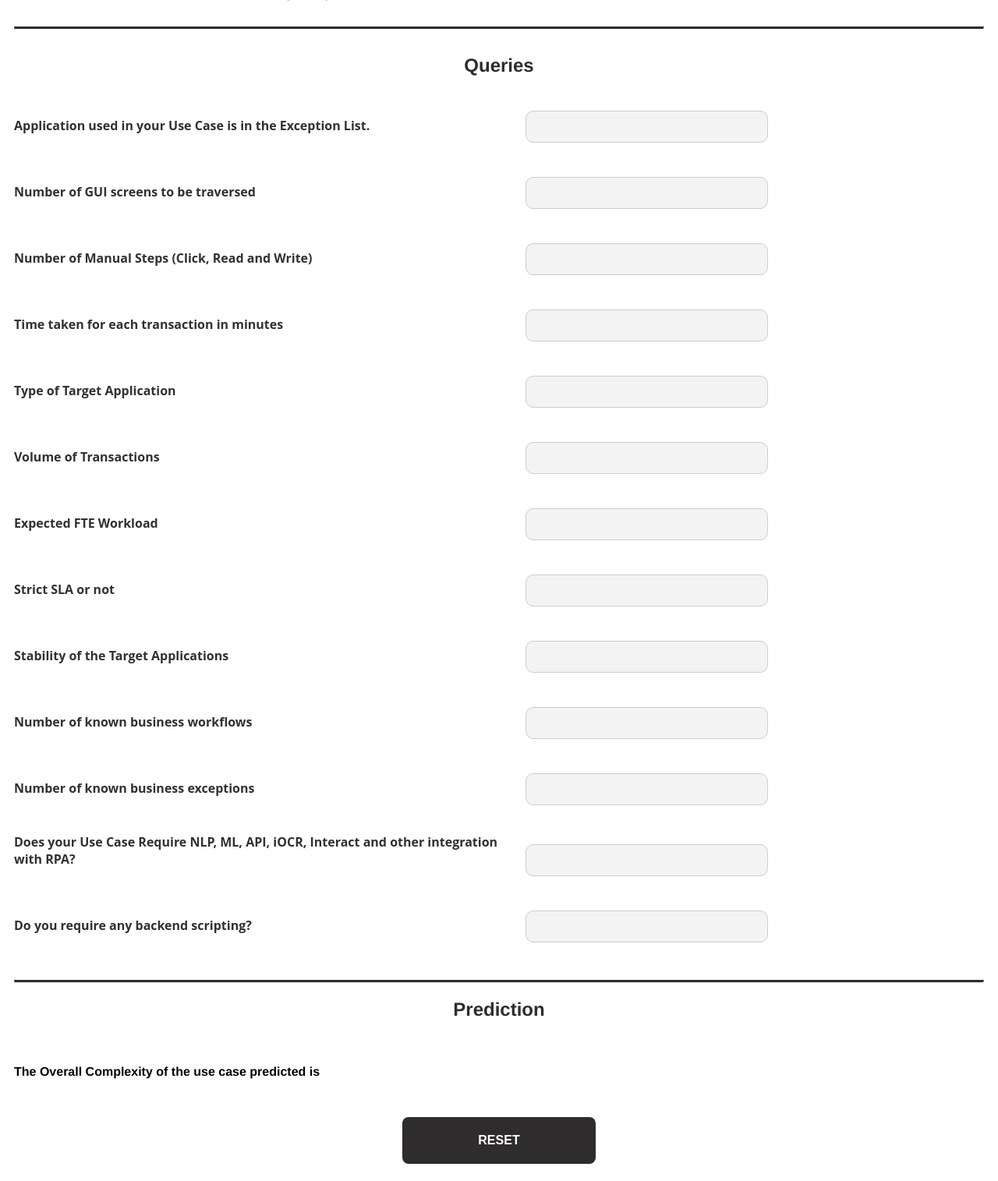
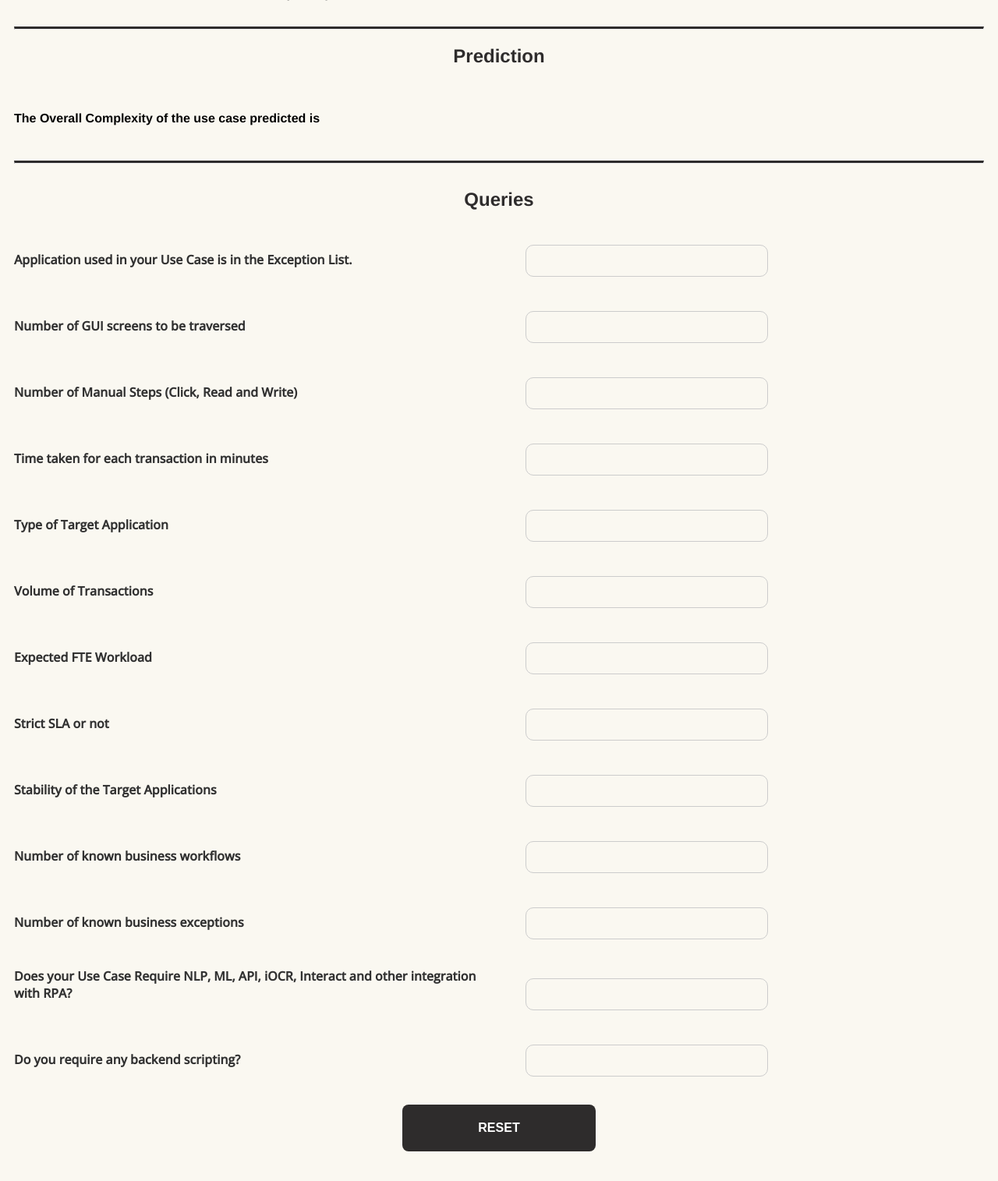
Before and after one commit to vaishnavpuram27/ComplexityAssessment, a Flask app: template templates/predict.html in a window 1280 px wide. Shown: the part 334-1849 px from the top of the page at 78% size. After the commit the page ends 1811 px from the top, so only its background shows below. Run offline with Flask 2, Linux system fonts and the light colour scheme; the template is opened without the code that fills it, so the values that code supplies are empty.

Commit message:
changes in predict file

```diff
--- a/templates/predict.html
+++ b/templates/predict.html
@@ -1,6 +1,21 @@
+<!DOCTYPE html>
+<html lang="en">
+
+<head>
+  <title>Complexity Assessment</title>
+  <meta charset="utf-8">
+  <meta name="viewport" content="width=device-width, initial-scale=1">
+  <link rel="preconnect" href="https://fonts.googleapis.com">
+  <link rel="preconnect" href="https://fonts.gstatic.com" crossorigin>
+  <link href="https://fonts.googleapis.com/css2?family=Open+Sans:wght@500&display=swap" rel="stylesheet">
+  <link rel="stylesheet" href="https://cdnjs.cloudflare.com/ajax/libs/font-awesome/4.7.0/css/font-awesome.min.css">
+</head>
 <style>
     @import url('https://fonts.googleapis.com/css2?family=Poppins:wght@400;700&display=swap');
 
+    body{
+    background-color: #FAF8F1;
+  }
     input[type=text],
     select {
       width: 25%;
@@ -10,7 +25,7 @@
       border: 1px solid #ccc;
       border-radius: 10px;
       box-sizing: border-box;
-      background-color: rgb(243, 243, 243);
+      background-color: #FAF8F1;
     }
 
     input[type=submit] {
@@ -106,6 +121,8 @@
     }
   </style>
 
+<body>
+
 
 <div class="header">
   <h1>Complexity Assessment</h1>
@@ -122,6 +139,14 @@
     <h4>Business Analyst -  {{ val[19] }}</h4>
     <h4>Senior Developer of your Business Stream -  {{ val[20] }}</h4>
 
+</div>
+<div class="header"><hr class="solid"><h2>Prediction</h2></div>
+
+<div class="header2">
+<h4>{{ val[14] }}</h4>
+<h4>{{ val[15] }}</h4>
+<h4>The Overall Complexity of the use case predicted is {{ val[13] }}</h4>
+<h4>{{ val[16] }}</h4>
 </div>
 <div class="header"><hr class="solid"></div>
 <div class="header">
@@ -203,14 +228,7 @@
 
 </form>
 
-<div class="header"><hr class="solid"><h2>Prediction</h2></div>
 
-<div class="header2">
-<h4>{{ val[14] }}</h4>
-<h4>{{ val[15] }}</h4>
-<h4>The Overall Complexity of the use case predicted is {{ val[13] }}</h4>
-<h4>{{ val[16] }}</h4>
-</div>
 
 <div>
 
@@ -221,3 +239,4 @@
     </button>
 
   </div>
+</body>
```
